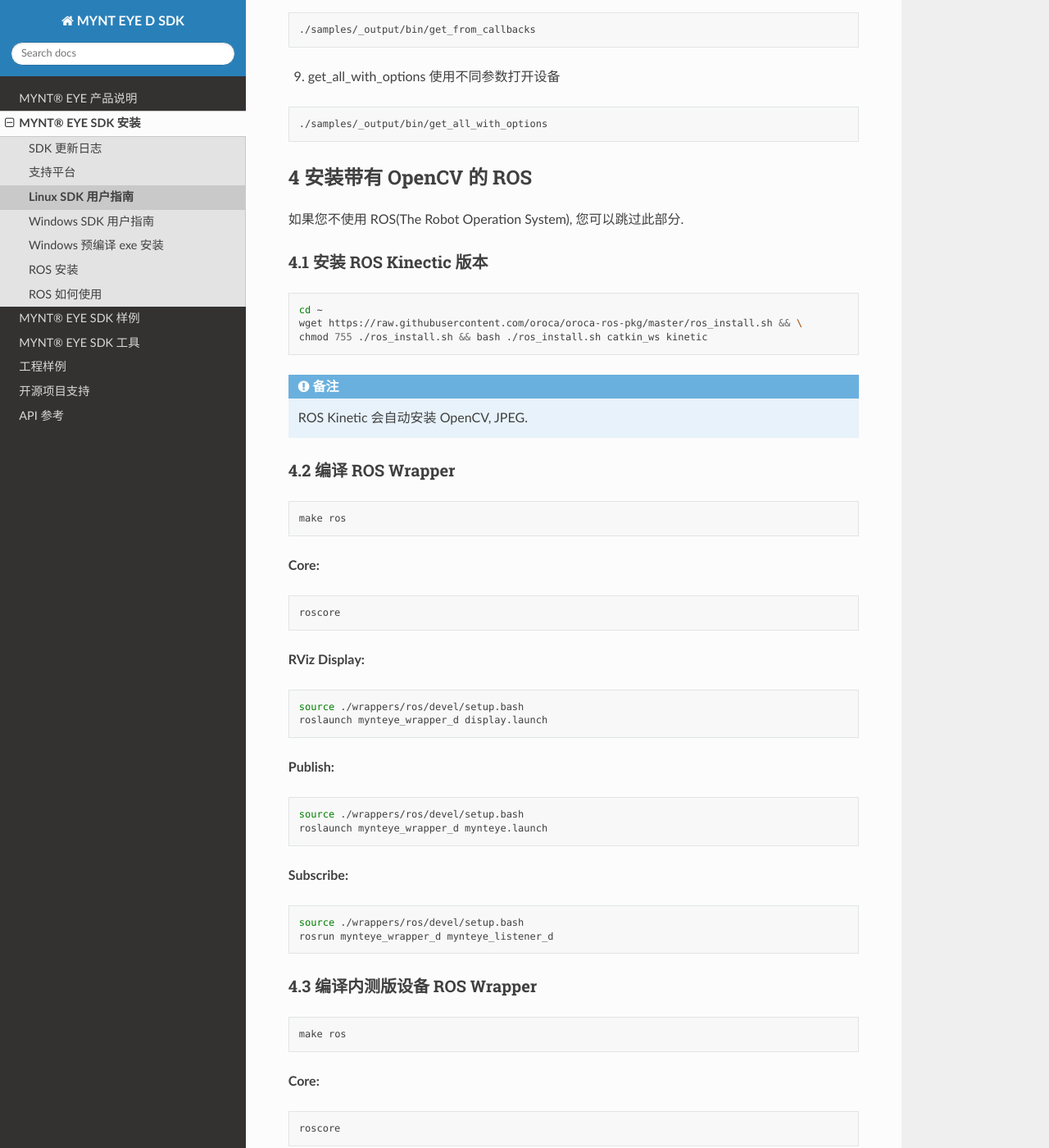
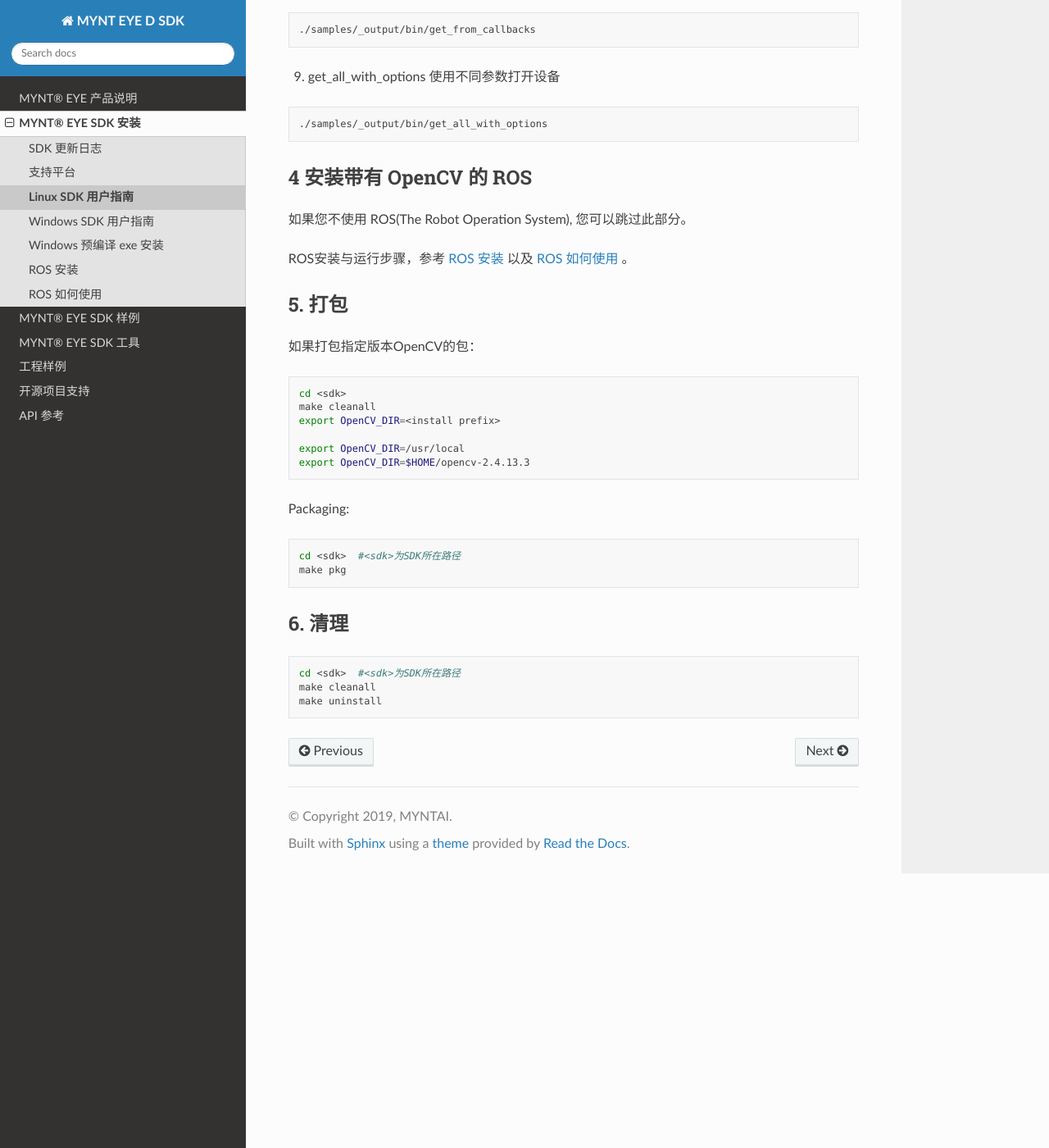
Before and after one commit to slightech/MYNT-EYE-D-SDK-Docs-zh_CN, a Sphinx documentation site: the page built from docs/installation/build_linux.rst, in a window 1280 px wide and 1400 px high, scrolled down 2686 px. Shown: the whole window at 82% size. Built offline with Sphinx 7.4.7 and the Read the Docs theme 2.0.0, drawn with Linux system fonts in a browser that asks for light colours; some of the changed text lies outside the part shown.

```diff
--- a/docs/installation/build_linux.rst
+++ b/docs/installation/build_linux.rst
@@ -154,88 +154,10 @@ Linux SDK 用户指南
 4 安装带有 OpenCV 的 ROS
 ------------------------
 
-如果您不使用 ROS(The Robot Operation System), 您可以跳过此部分.
+如果您不使用 ROS(The Robot Operation System), 您可以跳过此部分。
 
-4.1 安装 ROS Kinectic 版本
-~~~~~~~~~~~~~~~~~~~~~~~~~~
+ROS安装与运行步骤，参考 :ref:`ros_install` 以及 :ref:`ros_usage` 。
 
-.. code-block:: bash
-
-   cd ~
-   wget https://raw.githubusercontent.com/oroca/oroca-ros-pkg/master/ros_install.sh && \
-   chmod 755 ./ros_install.sh && bash ./ros_install.sh catkin_ws kinetic
-
-.. note::
-
-   ROS Kinetic 会自动安装 OpenCV, JPEG.
-
-4.2 编译 ROS Wrapper
-~~~~~~~~~~~~~~~~~~~~
-
-.. code-block:: bash
-
-   make ros
-
-**Core:**
-
-.. code-block:: bash
-
-   roscore
-
-**RViz Display:**
-
-.. code-block:: bash
-
-   source ./wrappers/ros/devel/setup.bash
-   roslaunch mynteye_wrapper_d display.launch
-
-**Publish:**
-
-.. code-block:: bash
-
-   source ./wrappers/ros/devel/setup.bash
-   roslaunch mynteye_wrapper_d mynteye.launch
-
-**Subscribe:**
-
-.. code-block:: bash
-
-   source ./wrappers/ros/devel/setup.bash
-   rosrun mynteye_wrapper_d mynteye_listener_d
-
-4.3 编译内测版设备 ROS Wrapper
-~~~~~~~~~~~~~~~~~~~~~~~~~~~~~~
-
-.. code-block:: bash
-
-   make ros
-
-**Core:**
-
-.. code-block:: bash
-
-   roscore
-
-**RViz Display:**
-
-.. code-block:: bash
-
-   source ./wrappers/beta_ros/devel/setup.bash
-   roslaunch mynteye_wrapper_d_beta display.launch
-
-**Publish:**
-
-.. code-block:: bash
-
-   source ./wrappers/beta_ros/devel/setup.bash
-   roslaunch mynteye_wrapper_d_beta mynteye.launch
-
-**Subscribe:**
-
-.. code-block:: bash
-
-   source ./wrappers/beta_ros/devel/setup.bash
-   rosrun mynteye_wrapper_d_beta mynteye_listener_d_beta
 
 5. 打包
 -------
```
Also changed, not shown: docs/installation/build_win.rst (+17 -11 lines), docs/installation/ros/ros_install.rst (+17 -7 lines), docs/installation/ros/ros_usage.rst (+36 -5 lines), docs/slam/orb_slam2.rst (+3 -8 lines), docs/slam/vins_fusion.rst (+6 -4 lines), docs/static/images/vs_install.png (added).
